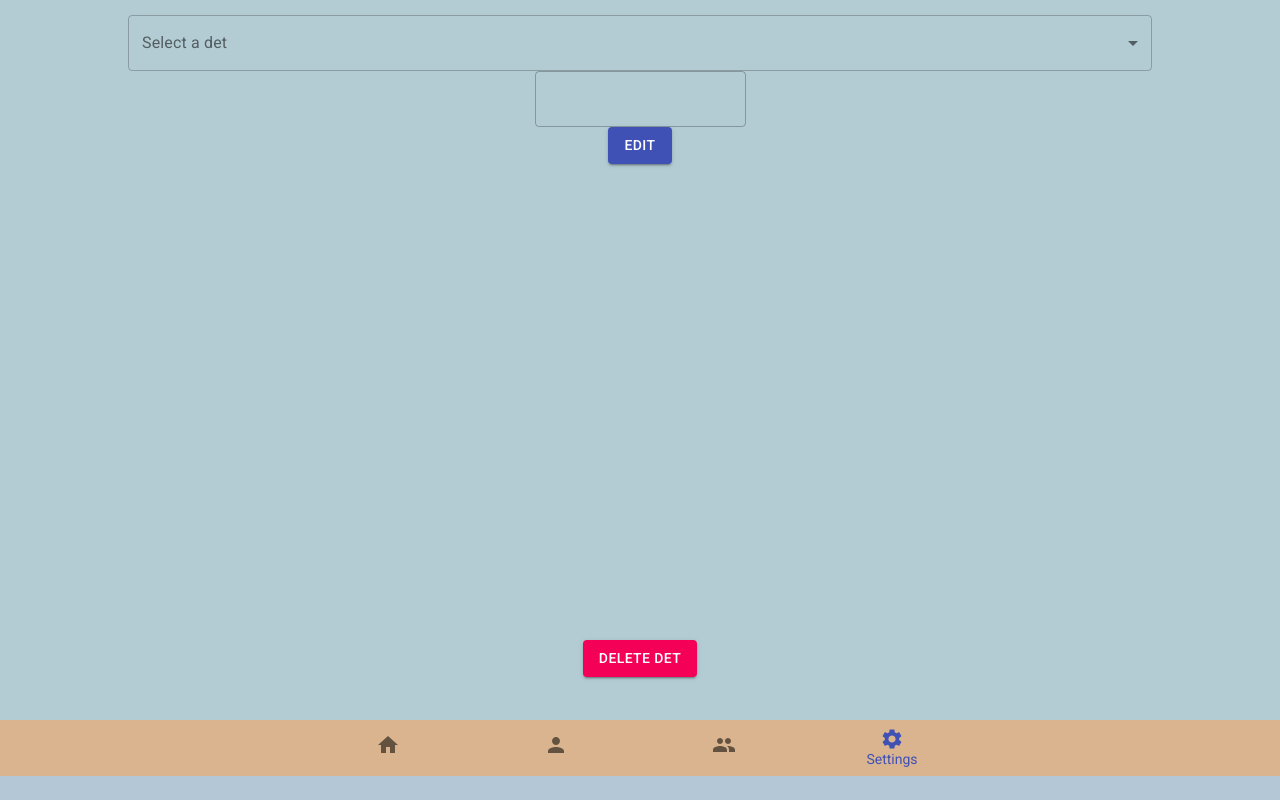
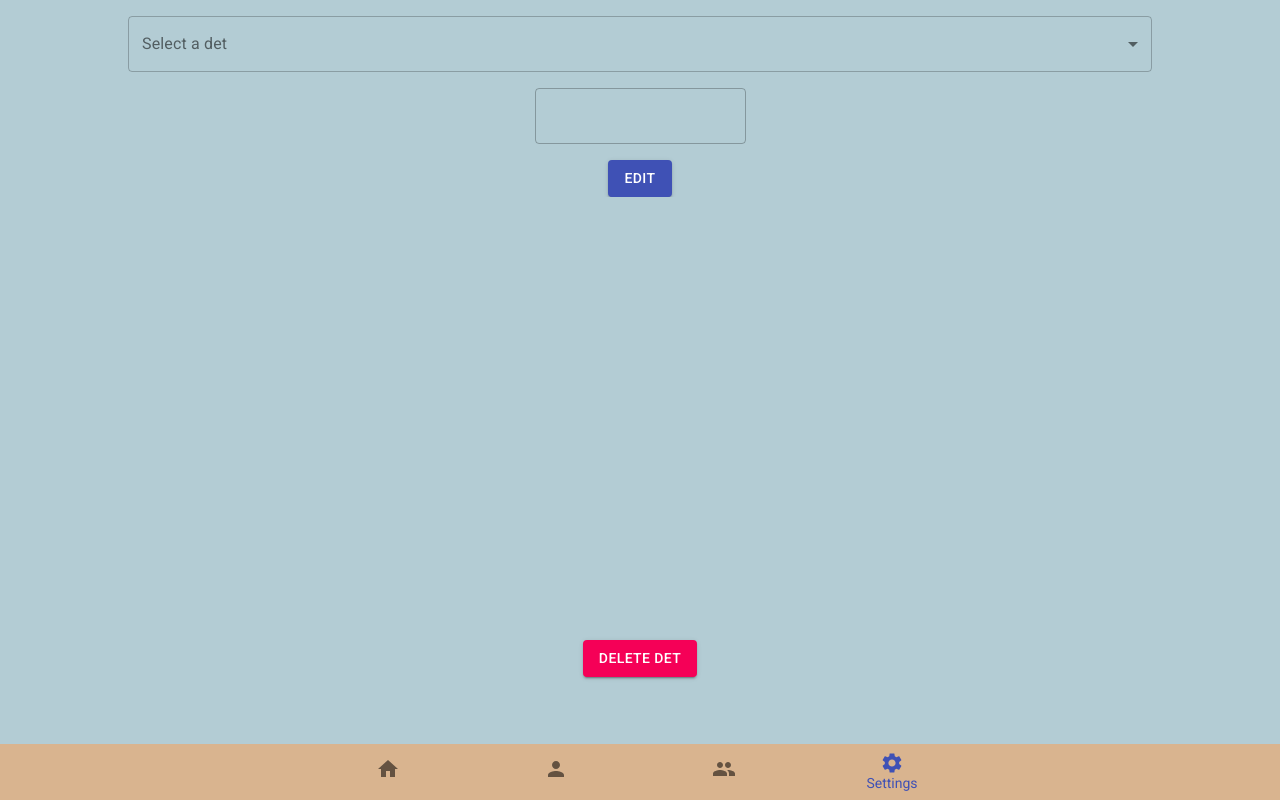
Before and after one commit to tjlaud/React-App-Sleep-Tracker, a React (Create React App) app: page /settings/manage in a window 1280 px wide. Built offline with nearby package versions, Linux system fonts and the light colour scheme.

Commit message:
mnage det fixed.... again

```diff
--- a/src/components/Navbar/Navbar.scss
+++ b/src/components/Navbar/Navbar.scss
@@ -8,7 +8,6 @@
   position: fixed;
   background-color: #b3c7d6ff;
   bottom: 0;
-  height: 10vh;
   min-height: fit-content;
   width: 100%;
 }
--- a/src/pages/App.scss
+++ b/src/pages/App.scss
@@ -69,28 +69,33 @@
 // FIX ME. manage det works but is messy. I think @media is goign to be needed.
 .manageDetTop {
   position: fixed;
-  top: 5px;
-  padding-top: 5px;
-  margin-top: 5px;
-  height: 40%;
+  height: fit-content;
   width: 100%;
-  justify-content: flex-start;
-  flex-direction: column;
-  align-items: center;
   overflow: auto;
 }
 
 .manageDetMiddle {
   @include scrollbars(none, none, none);
-  height: 40vh;
+  height: 47vh;
   width: 100%;
-  margin-top: 35vh;
+  margin-top: 30vh;
   @extend %flexbox-expanding;
 }
 
 .manageDetBottom {
   position: fixed;
+  padding-top: 10px;
   bottom: 10vh;
   height: 10vh;
   width: 100%;
 }
+
+#root > div > div > div.manageDetTop > div:nth-child(1),
+#root
+  > div
+  > div
+  > div.manageDetTop
+  > div.MuiFormControl-root.MuiTextField-root,
+#root > div > div > div.manageDetTop > button {
+  margin-top: 2vh;
+}
```
